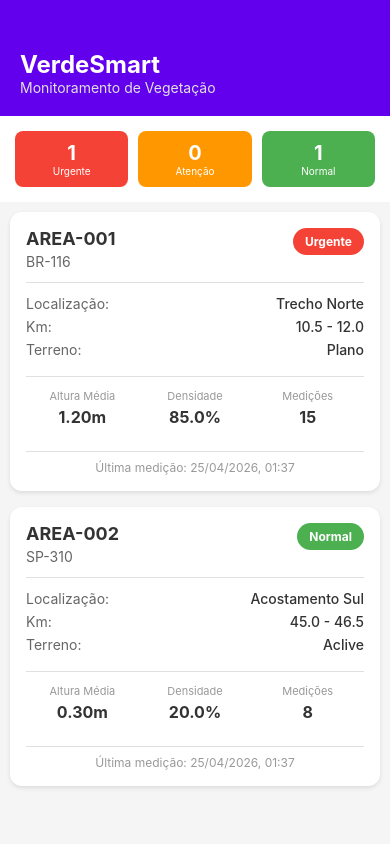
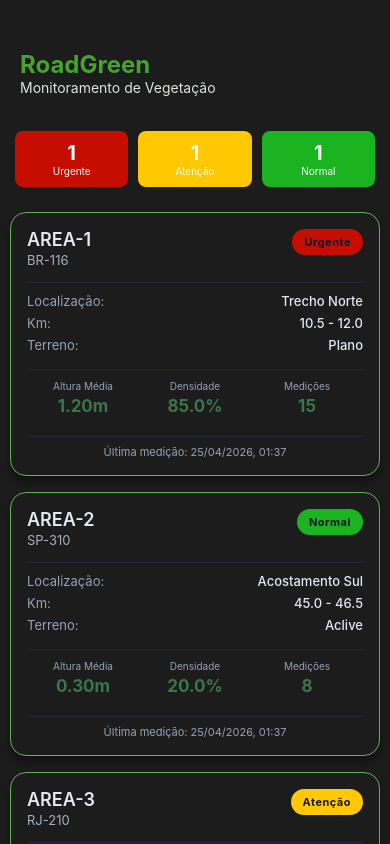
Before and after one commit to gupvbb/mobile-app-client, a React Native app: screen / in a window 390 px wide. Built offline with nearby package versions, Linux system fonts and the light colour scheme.

Commit message:
alteração de design e teste com simulação

```diff
--- a/package.json
+++ b/package.json
@@ -13,12 +13,14 @@
     "@expo/metro-runtime": "~55.0.10",
     "axios": "^1.15.2",
     "expo": "^55.0.17",
+    "expo-blur": "^55.0.14",
     "expo-constants": "~55.0.15",
     "expo-linking": "~55.0.14",
     "expo-status-bar": "~55.0.5",
     "react": "19.2.0",
     "react-dom": "19.2.0",
     "react-native": "0.76.6",
+    "react-native-linear-gradient": "^2.8.3",
     "react-native-web": "^0.21.0"
   },
   "devDependencies": {
--- a/src/components/AreaCard.tsx
+++ b/src/components/AreaCard.tsx
@@ -8,16 +8,17 @@ type Props = {
 };
 
 export const AreaCard: React.FC<Props> = ({ area, onPress }) => {
+
   const getStatusColor = (status: StatusVegetacao): string => {
     switch (status) {
       case StatusVegetacao.NORMAL:
-        return '#4CAF50'; // Verde
+        return '#1cb321'; // verde tech
       case StatusVegetacao.ATENCAO:
-        return '#FF9800'; // Laranja
+        return '#ffc800'; // azul (menos agressivo que laranja)
       case StatusVegetacao.URGENTE:
-        return '#F44336'; // Vermelho
+        return '#c50d00'; // vermelho moderno
       default:
-        return '#9E9E9E'; // Cinza
+        return '#69727f'; // cinza elegante
     }
   };
 
@@ -47,12 +48,13 @@ export const AreaCard: React.FC<Props> = ({ area, onPress }) => {
   };
 
   return (
-    <TouchableOpacity style={styles.card} onPress={onPress}>
+    <TouchableOpacity style={styles.card} onPress={onPress} activeOpacity={0.9}>
       <View style={styles.header}>
         <View style={styles.headerLeft}>
           <Text style={styles.codigo}>{area.codigo}</Text>
           <Text style={styles.rodovia}>{area.rodovia}</Text>
         </View>
+
         <View style={[styles.statusBadge, { backgroundColor: getStatusColor(area.status) }]}>
           <Text style={styles.statusText}>{getStatusLabel(area.status)}</Text>
         </View>
@@ -63,12 +65,14 @@ export const AreaCard: React.FC<Props> = ({ area, onPress }) => {
           <Text style={styles.label}>Localização:</Text>
           <Text style={styles.value}>{area.localizacao}</Text>
         </View>
+
         <View style={styles.infoRow}>
           <Text style={styles.label}>Km:</Text>
           <Text style={styles.value}>
             {area.kmInicial.toFixed(1)} - {area.kmFinal.toFixed(1)}
           </Text>
         </View>
+
         <View style={styles.infoRow}>
           <Text style={styles.label}>Terreno:</Text>
           <Text style={styles.value}>{area.tipoTerreno}</Text>
@@ -82,12 +86,14 @@ export const AreaCard: React.FC<Props> = ({ area, onPress }) => {
             {area.alturaMedia ? `${area.alturaMedia.toFixed(2)}m` : '-'}
           </Text>
         </View>
+
         <View style={styles.metricBox}>
           <Text style={styles.metricLabel}>Densidade</Text>
           <Text style={styles.metricValue}>
             {area.densidade ? `${area.densidade.toFixed(1)}%` : '-'}
           </Text>
         </View>
+
         <View style={styles.metricBox}>
           <Text style={styles.metricLabel}>Medições</Text>
           <Text style={styles.metricValue}>{area.totalMedicoes}</Text>
@@ -105,95 +111,116 @@ export const AreaCard: React.FC<Props> = ({ area, onPress }) => {
 
 const styles = StyleSheet.create({
   card: {
-    backgroundColor: '#FFFFFF',
-    borderRadius: 12,
+    backgroundColor: '#1c1c1c', // fundo tech
+    borderRadius: 16,
     padding: 16,
     marginBottom: 16,
+
+    borderWidth: 1,
+    borderColor: '#62b156',
+
     shadowColor: '#000',
-    shadowOffset: { width: 0, height: 2 },
-    shadowOpacity: 0.1,
-    shadowRadius: 4,
-    elevation: 3,
+    shadowOffset: { width: 0, height: 6 },
+    shadowOpacity: 0.4,
+    shadowRadius: 10,
+    elevation: 6,
   },
+
   header: {
     flexDirection: 'row',
     justifyContent: 'space-between',
     alignItems: 'flex-start',
-    marginBottom: 12,
+    marginBottom: 14,
   },
+
   headerLeft: {
     flex: 1,
   },
+
   codigo: {
     fontSize: 18,
-    fontWeight: 'bold',
-    color: '#333',
-    marginBottom: 4,
+    fontWeight: '600',
+    color: '#E2E8F0',
+    marginBottom: 2,
   },
+
   rodovia: {
-    fontSize: 14,
-    color: '#666',
+    fontSize: 13,
+    color: '#a3b0c2',
   },
+
   statusBadge: {
     paddingHorizontal: 12,
     paddingVertical: 6,
-    borderRadius: 16,
+    borderRadius: 20,
   },
+
   statusText: {
-    color: '#FFFFFF',
-    fontSize: 12,
-    fontWeight: 'bold',
+    color: '#0F172A',
+    fontSize: 11,
+    fontWeight: '700',
+    letterSpacing: 0.5,
   },
+
   info: {
     borderTopWidth: 1,
-    borderTopColor: '#E0E0E0',
-    paddingTop: 12,
-    marginBottom: 12,
+    borderTopColor: '#1E293B',
+    paddingTop: 10,
+    marginBottom: 10,
   },
+
   infoRow: {
     flexDirection: 'row',
     justifyContent: 'space-between',
     marginBottom: 6,
   },
+
   label: {
-    fontSize: 14,
-    color: '#666',
+    fontSize: 13,
+    color: '#94A3B8',
   },
+
   value: {
-    fontSize: 14,
-    color: '#333',
+    fontSize: 13,
+    color: '#E2E8F0',
     fontWeight: '500',
   },
+
   metrics: {
     flexDirection: 'row',
     justifyContent: 'space-between',
-    marginBottom: 12,
-    paddingVertical: 12,
+    marginBottom: 10,
+    paddingVertical: 10,
     borderTopWidth: 1,
-    borderTopColor: '#E0E0E0',
+    borderTopColor: '#1E293B',
   },
+
   metricBox: {
     flex: 1,
     alignItems: 'center',
   },
+
   metricLabel: {
-    fontSize: 11,
-    color: '#999',
+    fontSize: 10,
+    color: '#94A3B8',
     marginBottom: 4,
   },
+
   metricValue: {
-    fontSize: 16,
-    fontWeight: 'bold',
-    color: '#333',
+    fontSize: 17,
+    fontWeight: '700',
+    color: '#3c7549', // destaque tech
   },
+
   footer: {
     borderTopWidth: 1,
-    borderTopColor: '#E0E0E0',
+    borderTopColor: '#1E293B',
     paddingTop: 8,
   },
+
   footerText: {
-    fontSize: 12,
-    color: '#999',
+    fontSize: 11,
+    color: '#94A3B8',
     textAlign: 'center',
   },
 });
--- a/src/screens/DashboardScreen.tsx
+++ b/src/screens/DashboardScreen.tsx
@@ -16,7 +16,7 @@ import { AreaMonitoramento, StatusVegetacao } from '../types/areaMonitoramento';
 const DADOS_MOCK: AreaMonitoramento[] = [
   {
     id: 1,
-    codigo: 'AREA-001',
+    codigo: 'AREA-1',
     rodovia: 'BR-116',
     kmInicial: 10.5,
     kmFinal: 12.0,
@@ -33,7 +33,7 @@ const DADOS_MOCK: AreaMonitoramento[] = [
   },
   {
     id: 2,
-    codigo: 'AREA-002',
+    codigo: 'AREA-2',
     rodovia: 'SP-310',
     kmInicial: 45.0,
     kmFinal: 46.5,
@@ -47,6 +47,23 @@ const DADOS_MOCK: AreaMonitoramento[] = [
     ultimaMedicao: new Date().toISOString(),
     proximaIntervencao: null,
     totalMedicoes: 8
+  },
+  {
+    id: 3,
+    codigo: 'AREA-3',
+    rodovia: 'RJ-210',
+    kmInicial: 45.0,
+    kmFinal: 46.5,
+    localizacao: 'Acostamento Sul',
+    status: StatusVegetacao.ATENCAO,
+    statusDescricao: 'Vegetação com crescimento moderado',
+    tipoTerreno: 'Declive',
+    densidade: 80,
+    alturaMedia: 1.0,
+    complexidade: 2,
+    ultimaMedicao: new Date().toISOString(),
+    proximaIntervencao: null,
+    totalMedicoes: 11
   }
 ];
 
@@ -98,13 +115,13 @@ export const DashboardScreen: React.FC = () => {
   return (
     <View style={styles.container}>
       <View style={styles.header}>
-        <Text style={styles.title}>VerdeSmart</Text>
+        <Text style={styles.title}>RoadGreen</Text>
         <Text style={styles.subtitle}>Monitoramento de Vegetação</Text>
       </View>
 
       <View style={styles.statusContainer}>
         <TouchableOpacity
-          style={[styles.statusCard, { backgroundColor: '#F44336' }, filtroStatus === StatusVegetacao.URGENTE && styles.statusCardActive]}
+          style={[styles.statusCard, { backgroundColor: '#c50d00' }, filtroStatus === StatusVegetacao.URGENTE && styles.statusCardActive]}
           onPress={() => setFiltroStatus(StatusVegetacao.URGENTE)}
         >
           <Text style={styles.statusNumber}>{contarPorStatus(StatusVegetacao.URGENTE)}</Text>
@@ -112,7 +129,7 @@ export const DashboardScreen: React.FC = () => {
         </TouchableOpacity>
 
         <TouchableOpacity
-          style={[styles.statusCard, { backgroundColor: '#FF9800' }, filtroStatus === StatusVegetacao.ATENCAO && styles.statusCardActive]}
+          style={[styles.statusCard, { backgroundColor: '#ffc800' }, filtroStatus === StatusVegetacao.ATENCAO && styles.statusCardActive]}
           onPress={() => setFiltroStatus(StatusVegetacao.ATENCAO)}
         >
           <Text style={styles.statusNumber}>{contarPorStatus(StatusVegetacao.ATENCAO)}</Text>
@@ -120,7 +137,7 @@ export const DashboardScreen: React.FC = () => {
         </TouchableOpacity>
 
         <TouchableOpacity
-          style={[styles.statusCard, { backgroundColor: '#4CAF50' }, filtroStatus === StatusVegetacao.NORMAL && styles.statusCardActive]}
+          style={[styles.statusCard, { backgroundColor: '#1cb321' }, filtroStatus === StatusVegetacao.NORMAL && styles.statusCardActive]}
           onPress={() => setFiltroStatus(StatusVegetacao.NORMAL)}
         >
           <Text style={styles.statusNumber}>{contarPorStatus(StatusVegetacao.NORMAL)}</Text>
@@ -151,7 +168,7 @@ export const DashboardScreen: React.FC = () => {
 const styles = StyleSheet.create({
   container: {
     flex: 1,
-    backgroundColor: '#F5F5F5',
+    backgroundColor: '#1c1c1c',
   },
   loadingContainer: {
     flex: 1,
@@ -160,27 +177,27 @@ const styles = StyleSheet.create({
   },
   loadingText: {
     marginTop: 10,
-    color: '#666',
+    color: '#000000',
   },
   header: {
-    backgroundColor: '#6200EE',
+    backgroundColor: '#1c1c1c',//#10182b
     padding: 20,
     paddingTop: 50,
   },
   title: {
     fontSize: 24,
     fontWeight: 'bold',
-    color: '#FFF',
+    color: '#48a231',
   },
   subtitle: {
     fontSize: 14,
-    color: '#E0E0E0',
+    color: '#dae5dd',
   },
   statusContainer: {
     flexDirection: 'row',
     justifyContent: 'space-around',
     padding: 10,
-    backgroundColor: '#FFF',
+    backgroundColor: '#1c1c1c',
   },
   statusCard: {
     flex: 1,
@@ -196,21 +213,21 @@ const styles = StyleSheet.create({
   statusNumber: {
     fontSize: 20,
     fontWeight: 'bold',
-    color: '#FFF',
+    color: '#ffffff',
   },
   statusLabel: {
     fontSize: 10,
-    color: '#FFF',
+    color: '#ffffff',
   },
   clearFilterButton: {
-    backgroundColor: '#6200EE',
+    backgroundColor: '#173629',
     padding: 10,
     margin: 10,
     borderRadius: 5,
     alignItems: 'center',
   },
   clearFilterText: {
-    color: '#FFF',
+    color: '#ffffff',
     fontWeight: 'bold',
   },
   list: {
```
Also changed, not shown: src/app.json (deleted, +0 -31 lines), 1 other file (tests, documents, lock files or other folders).
